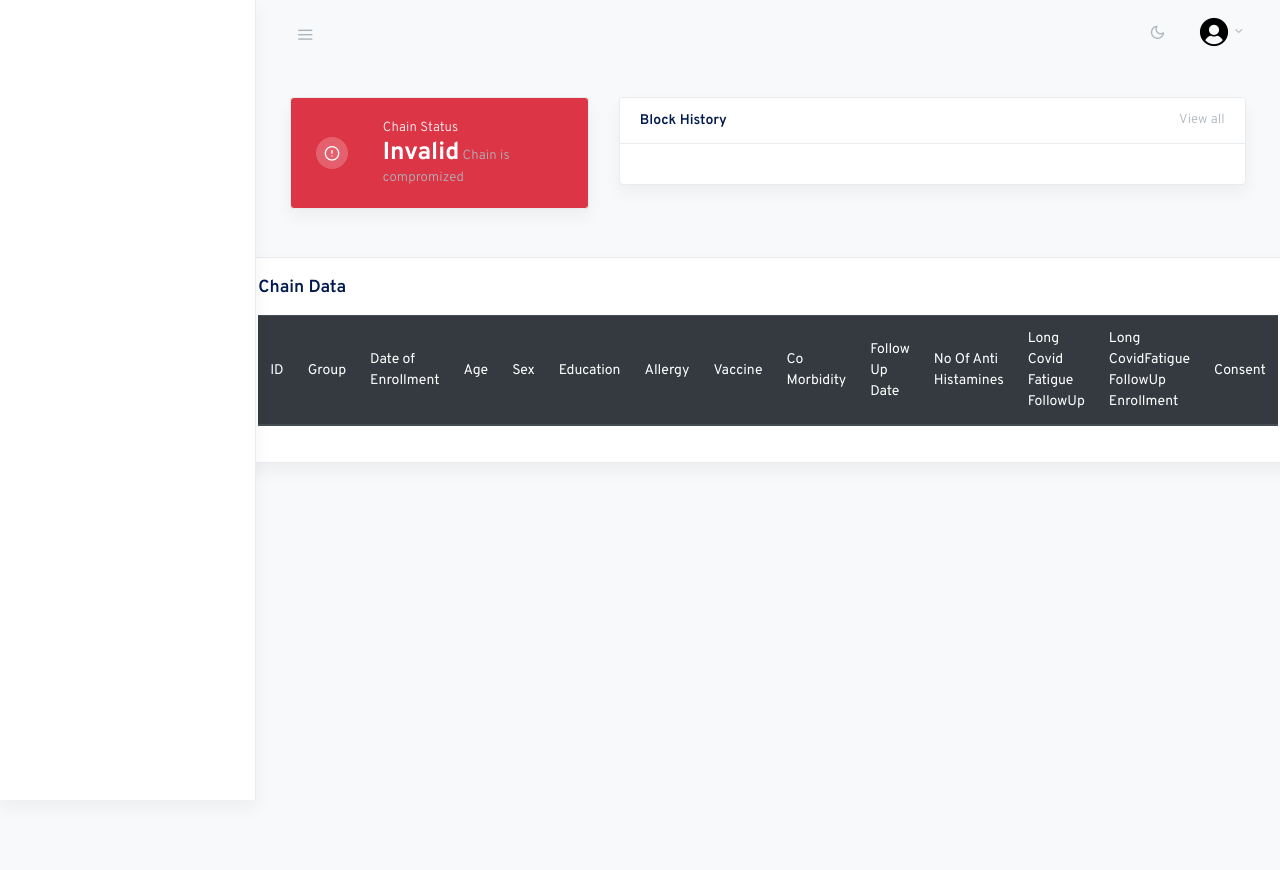
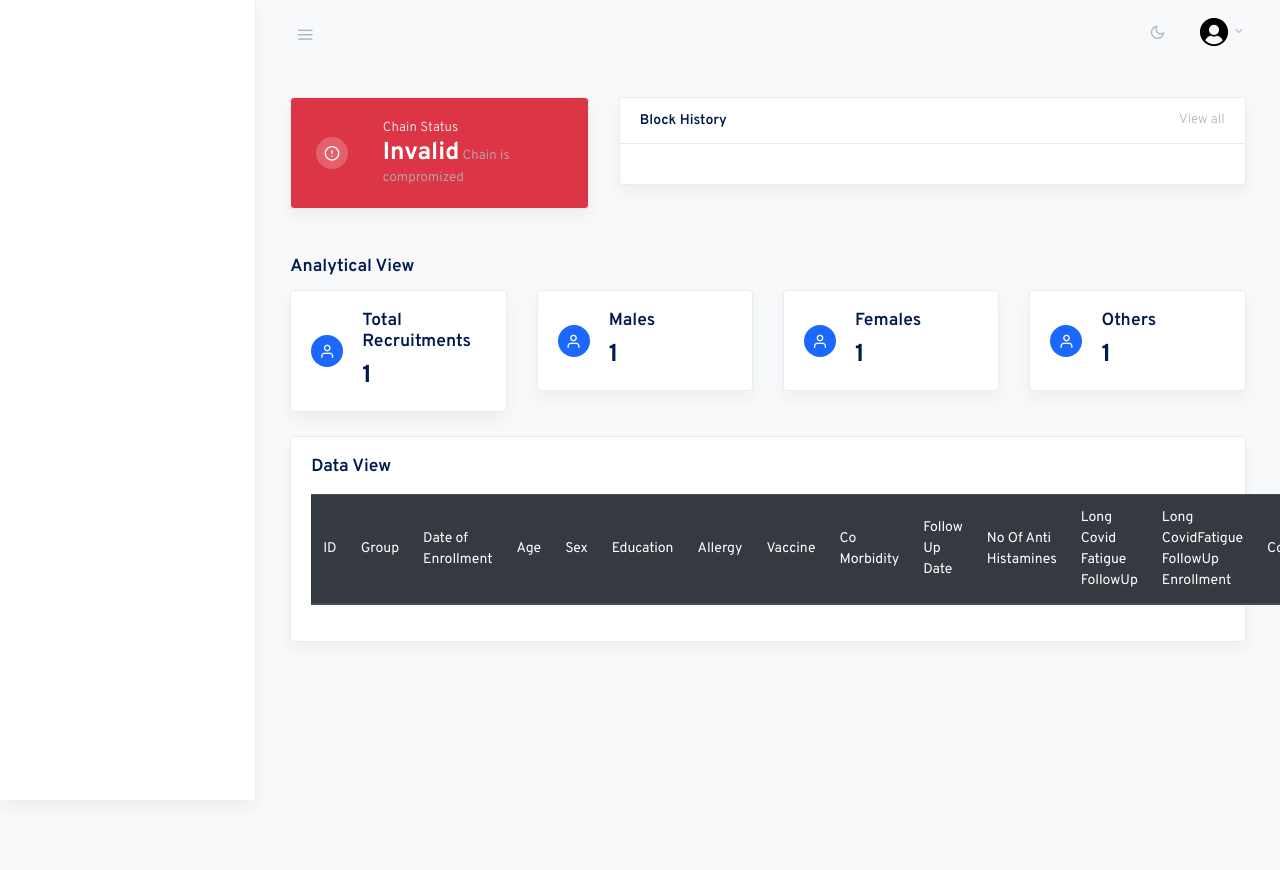
Before and after one commit to ictashik/BlockChain_ClinicalTrial, a Django app: template BCCT/CTPortal/templates/index.html in a window 1280 px wide. Run offline with Django 4.2, Linux system fonts and the light colour scheme; the template is opened without the code that fills it: most values are stand-ins (such as "Sample title", 1, 10 or a date in 2020); lists and menus that the app fills with data are empty; some libraries are stand-ins or nearby versions; some web fonts are replaced.

Commit message:
View Change

```diff
--- a/BCCT/CTPortal/templates/index.html
+++ b/BCCT/CTPortal/templates/index.html
@@ -170,20 +170,100 @@
                             </div>
                           </div>
                         {% endfor %}
-                  <!-- / .row -->
                     </div> <!-- / .list-group -->
                   </div> <!-- / .card-body -->
                 </div> <!-- / .card -->
+              </div>
+            </div>
+          </div>
+          </div>
 
+          <h5 class="card-title">Analytical View</h5>
+
+          <div class="row">
+            <div class="col-md-6 col-xl-3 mb-4">
+              <div class="card shadow">
+                <div class="card-body">
+                  <div class="row align-items-center">
+                    <div class="col-3 text-center">
+                      <span class="circle circle-sm bg-primary">
+                        <i class="fe fe-16 fe-user text-white mb-0"></i>
+                      </span>
+                    </div>
+                    <div class="col pr-0">
+                      <h5> Total Recruitments</h5>
+                      <!-- <p class="small mb-0" style="">Total Body Weight</p> -->
+                      <span class="h3 mb-0">{{ParticipantsCount}}</span>
+                      <span class="small"></span>
+                    </div>
+                  </div>
+                </div>
               </div>
+            </div>
+            <div class="col-md-6 col-xl-3 mb-4">
+              <div class="card shadow">
+                <div class="card-body">
+                  <div class="row align-items-center">
+                    <div class="col-3 text-center">
+                      <span class="circle circle-sm bg-primary">
+                        <i class="fe fe-16 fe-user text-white mb-0"></i>
+                      </span>
+                    </div>
+                    <div class="col pr-0">
+                      <h5> Males</h5>
+                      <!-- <p class="small mb-0" style="">Total Body Weight</p> -->
+                      <span class="h3 mb-0">{{MaleCount}}</span>
+                      <span class="small"></span>
+                    </div>
+                  </div>
+                </div>
               </div>
+            </div>
+            <div class="col-md-6 col-xl-3 mb-4">
+              <div class="card shadow">
+                <div class="card-body">
+                  <div class="row align-items-center">
+                    <div class="col-3 text-center">
+                      <span class="circle circle-sm bg-primary">
+                        <i class="fe fe-16 fe-user text-white mb-0"></i>
+                      </span>
+                    </div>
+                    <div class="col pr-0">
+                      <h5> Females</h5>
+                      <!-- <p class="small mb-0" style="">Total Body Weight</p> -->
+                      <span class="h3 mb-0">{{FeMaleCount}}</span>
+                      <span class="small"></span>
+                    </div>
+                  </div>
+                </div>
+              </div>
+            </div>
+            <div class="col-md-6 col-xl-3 mb-4">
+              <div class="card shadow">
+                <div class="card-body">
+                  <div class="row align-items-center">
+                    <div class="col-3 text-center">
+                      <span class="circle circle-sm bg-primary">
+                        <i class="fe fe-16 fe-user text-white mb-0"></i>
+                      </span>
+                    </div>
+                    <div class="col pr-0">
+                      <h5> Others</h5>
+                      <!-- <p class="small mb-0" style="">Total Body Weight</p> -->
+                      <span class="h3 mb-0">{{OthersCount}}</span>
+                      <span class="small"></span>
+                    </div>
+                  </div>
+                </div>
+              </div>
+            </div>
 
-            </div>
+          </div>
             <div class="row">
               <div class="col-md-12 mb-4">
                 <div class="card shadow">
                   <div class="card-body">
-                    <h5 class="card-title">Chain Data</h5>
+                    <h5 class="card-title">Data View</h5>
                     <p class="card-text">
                     </p>
                     <table class="table table-hover">
```
Also changed, not shown: BCCT/CTPortal/views.py (+9 -1 lines), 1 other file.
